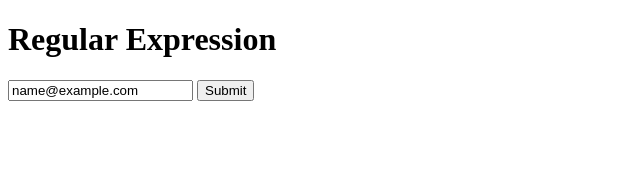
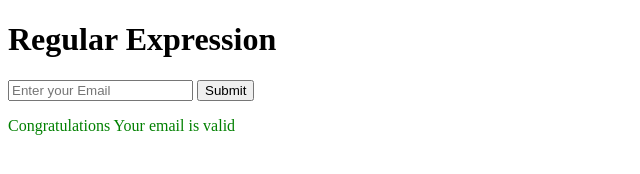
Before and after one commit to khanshorif331/debug-checklist, a plain HTML site: page index.html in a window 1280 px wide. Both pictures are taken after typing "name@example.com" into the empty fields and a click on the button "Submit". Shown: the whole page, without its empty margins (0-640 px from the left). Drawn offline with Linux system fonts and the light colour scheme.

Commit message:
all tasks completed

```diff
--- a/index.html
+++ b/index.html
@@ -21,6 +21,7 @@
             const input = document.getElementById('email')
             const email = input.value
             validateEmail(email)
+            input.value = ''
 
 
             // console.log(inputEmail);
@@ -38,7 +39,7 @@
             }
             const cont = document.getElementById('content')
             // console.log(cont.innerHTML);
-            cont.innerHTML = ''
+            // cont.innerHTML = ''
         };
 
 
```
Also changed, not shown: debug.js (+6 -1 lines).
